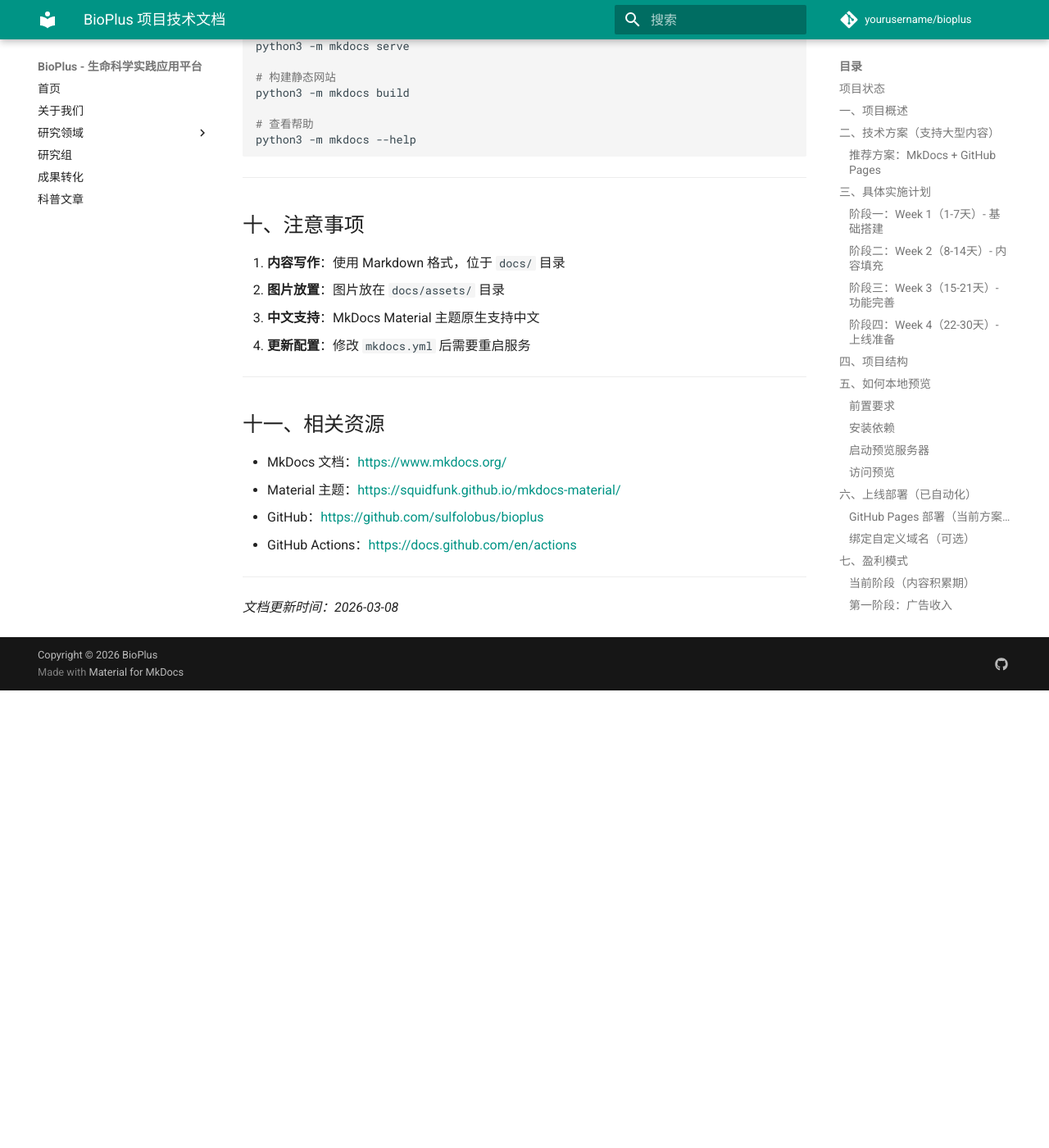
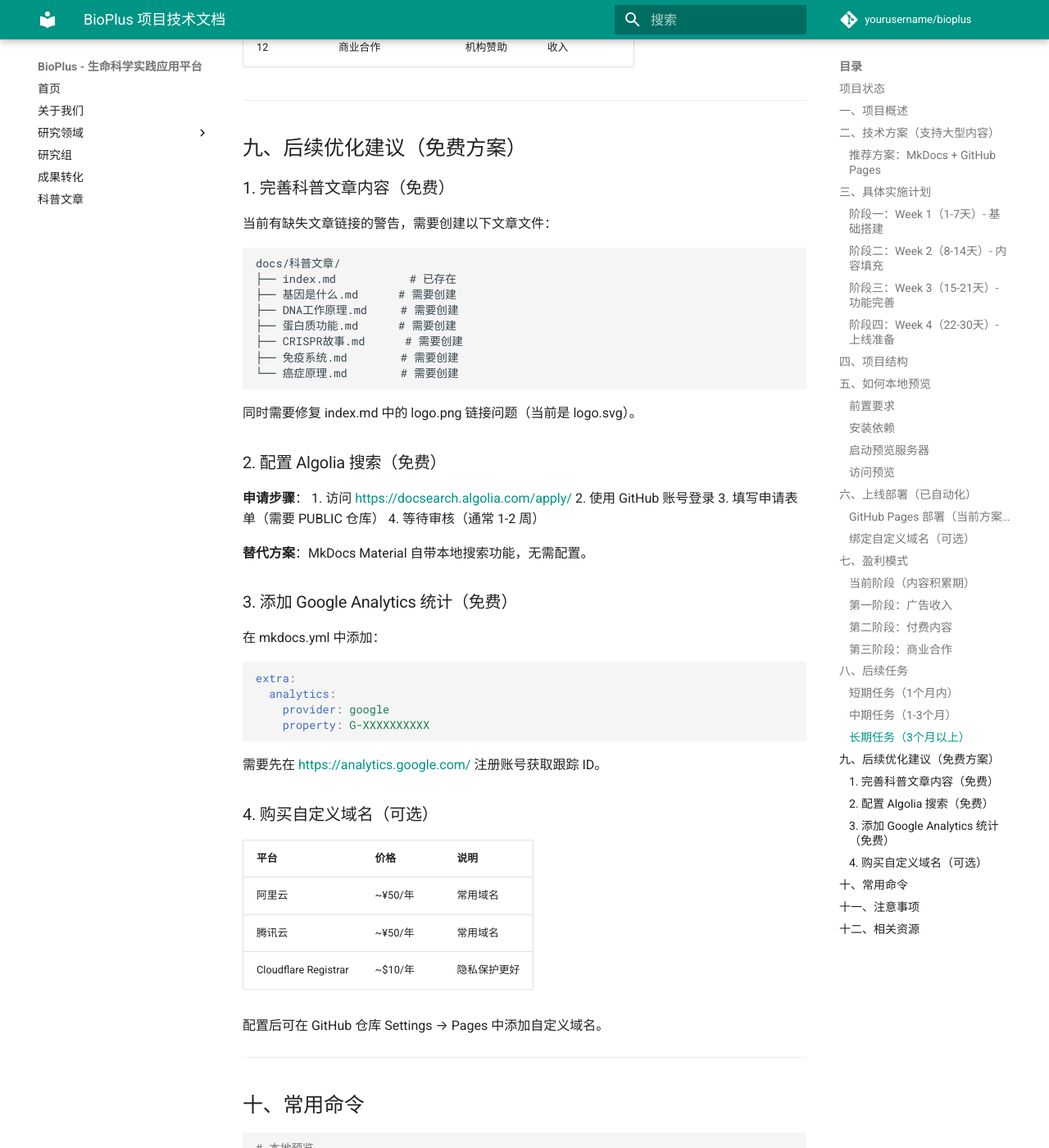
Before and after one commit to sulfolobus/bioplus, an MkDocs documentation site: the page built from docs/PROJECT_DOC.md, in a window 1280 px wide and 1400 px high, scrolled down 6141 px. Shown: the whole window at 82% size. Built offline with MkDocs 1.6.1 and Material for MkDocs 9.7.7, drawn with Linux system fonts in a browser that asks for light colours; comment, search, counter and statistics services are not loaded; before the commit the page ends 6983 px from its top, so only the background shows below that; some of the changed text lies outside the part shown.

````diff
--- a/docs/PROJECT_DOC.md
+++ b/docs/PROJECT_DOC.md
@@ -148,18 +148,30 @@ python3 -m mkdocs serve --dev-addr 127.0.0.1:8000
 
 项目已配置 GitHub Actions 自动部署，每次推送到 main 分支会自动构建并部署。
 
-**部署流程**：
+**自动部署流程**：
 
-1. 推送代码到 GitHub
-2. GitHub Actions 自动构建 MkDocs
-3. 自动部署到 GitHub Pages
+```
+本地修改 → git commit → git push → GitHub Actions 自动构建 → 网站自动上线（约1-2分钟）
+```
+
+**如何更新网站内容**：
 
 ```bash
-# 推送更新
+# 1. 进入项目目录
+cd /Users/wy/Documents/bioplus
+
+# 2. 提交所有修改
 git add .
-git commit -m "更新内容"
+git commit -m "更新内容描述"
+
+# 3. 推送到 GitHub（自动触发部署）
 git push
 ```
+
+**部署说明**：
+- 无需手动构建和部署
+- 每次 push 后约 1-2 分钟自动完成
+- 可在 GitHub 仓库的 Actions 页面查看部署状态
 
 **访问网站**：
 
@@ -212,33 +224,88 @@ git push
 
 ### 短期任务（1个月内）
 
-| 序号 | 任务 | 说明 |
-|------|------|------|
-| 1 | 完善核心内容 | 填充4个研究领域的详细内容 |
-| 2 | 添加研究组信息 | 整理国内外研究团队资料 |
-| 3 | 更新成果转化 | 添加最新转化案例 |
-| 4 | 购买域名 | 建议 ~¥50/年 |
+| 序号 | 任务 | 说明 | 费用 |
+|------|------|------|------|
+| 1 | 完善核心内容 | 填充4个研究领域的详细内容 | 免费 |
+| 2 | 添加研究组信息 | 整理国内外研究团队资料 | 免费 |
+| 3 | 更新成果转化 | 添加最新转化案例 | 免费 |
+| 4 | 修复缺失链接 | 修复 logo.png 和科普文章链接警告 | 免费 |
+| 5 | 购买域名 | 建议 ~¥50/年或使用免费 .github.io 域名 | 可选 |
 
 ### 中期任务（1-3个月）
 
-| 序号 | 任务 | 说明 |
-|------|------|------|
-| 5 | SEO 优化 | 搜索引擎优化 |
-| 6 | 申请 Algolia 搜索 | 免费搜索服务 |
-| 7 | Google Analytics | 流量分析 |
-| 8 | 社交媒体运营 | 微信公众号等 |
+| 序号 | 任务 | 说明 | 费用 |
+|------|------|------|------|
+| 6 | SEO 优化 | 搜索引擎优化 | 免费 |
+| 7 | 申请 Algolia 搜索 | 免费搜索服务 | 免费 |
+| 8 | Google Analytics | 流量分析 | 免费 |
+| 9 | 社交媒体运营 | 微信公众号等 | 免费 |
 
 ### 长期任务（3个月以上）
 
-| 序号 | 任务 | 说明 |
-|------|------|------|
-| 9 | 申请 Google AdSense | 广告变现 |
-| 10 | 推出付费内容 | 课程/报告 |
-| 11 | 商业合作 | 机构赞助 |
+| 序号 | 任务 | 说明 | 费用 |
+|------|------|------|------|
+| 10 | 申请 Google AdSense | 广告变现 | 免费（需审核） |
+| 11 | 推出付费内容 | 课程/报告 | 收入 |
+| 12 | 商业合作 | 机构赞助 | 收入 |
 
 ---
 
-## 九、常用命令
+## 九、后续优化建议（免费方案）
+
+### 1. 完善科普文章内容（免费）
+
+当前有缺失文章链接的警告，需要创建以下文章文件：
+
+```
+docs/科普文章/
+├── index.md           # 已存在
+├── 基因是什么.md      # 需要创建
+├── DNA工作原理.md     # 需要创建
+├── 蛋白质功能.md      # 需要创建
+├── CRISPR故事.md      # 需要创建
+├── 免疫系统.md        # 需要创建
+└── 癌症原理.md        # 需要创建
+```
+
+同时需要修复 index.md 中的 logo.png 链接问题（当前是 logo.svg）。
+
+### 2. 配置 Algolia 搜索（免费）
+
+**申请步骤**：
+1. 访问 https://docsearch.algolia.com/apply/
+2. 使用 GitHub 账号登录
+3. 填写申请表单（需要 PUBLIC 仓库）
+4. 等待审核（通常 1-2 周）
+
+**替代方案**：MkDocs Material 自带本地搜索功能，无需配置。
+
+### 3. 添加 Google Analytics 统计（免费）
+
+在 mkdocs.yml 中添加：
+
+```yaml
+extra:
+  analytics:
+    provider: google
+    property: G-XXXXXXXXXX
+```
+
+需要先在 https://analytics.google.com/ 注册账号获取跟踪 ID。
+
+### 4. 购买自定义域名（可选）
+
+| 平台 | 价格 | 说明 |
+|------|------|------|
+| 阿里云 | ~¥50/年 | 常用域名 |
+| 腾讯云 | ~¥50/年 | 常用域名 |
+| Cloudflare Registrar | ~$10/年 | 隐私保护更好 |
+
+配置后可在 GitHub 仓库 Settings → Pages 中添加自定义域名。
+
+---
+
+## 十、常用命令
 
 ```bash
 # 本地预览
@@ -253,16 +320,17 @@ python3 -m mkdocs --help
 
 ---
 
-## 十、注意事项
+## 十一、注意事项
 
 1. **内容写作**：使用 Markdown 格式，位于 `docs/` 目录
 2. **图片放置**：图片放在 `docs/assets/` 目录
 3. **中文支持**：MkDocs Material 主题原生支持中文
 4. **更新配置**：修改 `mkdocs.yml` 后需要重启服务
+5. **更新网站**：每次修改后执行 `git add . && git commit && git push`
 
 ---
 
-## 十一、相关资源
+## 十二、相关资源
 
 - MkDocs 文档：https://www.mkdocs.org/
 - Material 主题：https://squidfunk.github.io/mkdocs-material/
````
